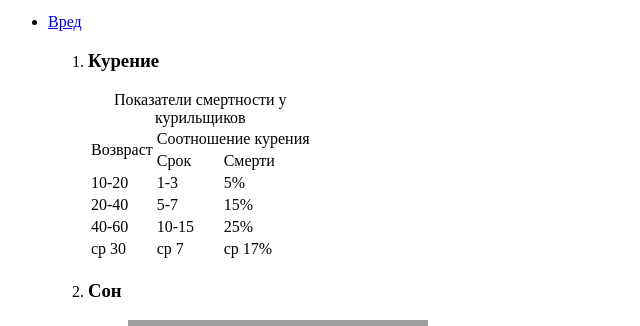
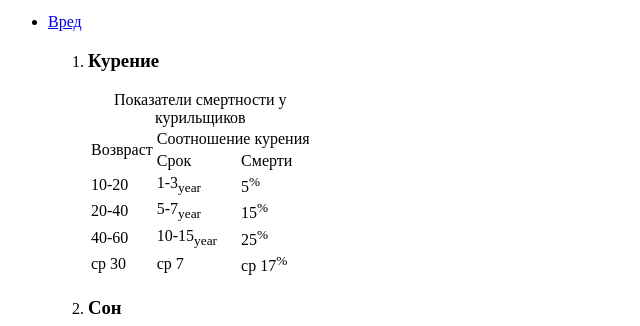
Before and after one commit to OleksiiWhite/github-training, a plain HTML site: page index.html in a window 1280 px wide. Shown: the part 1651-1977 px from the top of the page, without its empty margins (0-640 px from the left). Drawn offline with Linux system fonts and the light colour scheme; grey boxes are pictures that could not be loaded.

Commit message:
добавленні теги sup sub

```diff
--- a/index.html
+++ b/index.html
@@ -154,24 +154,24 @@
                                             <tbody>
                                                 <tr>
                                                     <td>10-20</td>
-                                                    <td>1-3</td>
-                                                    <td>5%</td>
+                                                    <td>1-3<sub>year</sub></td>
+                                                    <td>5<sup>%</sup></td>
                                                 </tr>
                                                 <tr>
                                                     <td>20-40</td>
-                                                    <td>5-7</td>
-                                                    <td>15%</td>
+                                                    <td>5-7<sub>year</sub></td>
+                                                    <td>15<sup>%</sup></td>
                                                 </tr>
                                                 <tr>
                                                     <td>40-60</td>
-                                                    <td>10-15</td>
-                                                    <td>25%</td>
+                                                    <td>10-15<sub>year</sub></td>
+                                                    <td>25<sup>%</sup></td>
                                                 </tr>
                                             <tfoot>
                                                 <tr>
                                                     <td>ср 30</td>
                                                     <td>ср 7</td>
-                                                    <td>ср 17%</td>
+                                                    <td>ср 17<sup>%</sup></td>
                                                 </tr>
                                             </tfoot>
                                             </tbody>
```
